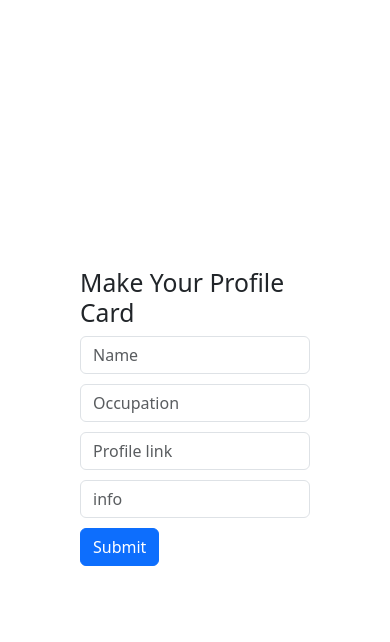
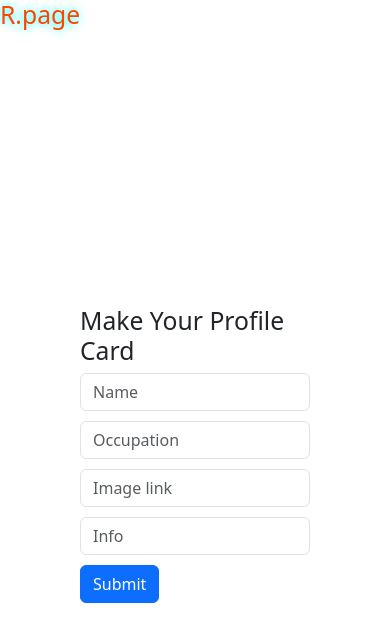
Before and after one commit to Rushi5161/Card-Maker, a plain HTML site: page index.html in a window 390 px wide. Drawn offline with nearby package versions, Linux system fonts and the light colour scheme.

Commit message:
add new feature

```diff
--- a/app.js
+++ b/app.js
@@ -1,6 +1,6 @@
 let form = document.querySelector(".form");
 let inputs = document.querySelectorAll("input");
-let body = document.querySelector("body");
+let main = document.querySelector("#main");
 
 form.addEventListener("submit", function(e){
     e.preventDefault();
@@ -30,7 +30,7 @@ form.addEventListener("submit", function(e){
     card.appendChild(p);
 
 
-    body.appendChild(card);
+    main.appendChild(card);
     console.log(card);
 
     inputs.forEach(function(val){
--- a/index.html
+++ b/index.html
@@ -8,12 +8,15 @@
     <link href="https://cdn.jsdelivr.net/npm/bootstrap@5.3.8/dist/css/bootstrap.min.css" rel="stylesheet" integrity="sha384-sRIl4kxILFvY47J16cr9ZwB07vP4J8+LH7qKQnuqkuIAvNWLzeN8tE5YBujZqJLB" crossorigin="anonymous">
 </head>
 <body>
+    <h2 class="logo">R.page</h2>
+
+    <div id="main">
         <form class="form">
             <h2>Make Your Profile Card</h2>
             <input class="form-control" type="text" placeholder="Name">
             <input class="form-control" type="text" placeholder="Occupation">
-        <input class="form-control" type="text" placeholder="Profile link">
-        <input class="form-control" type="text" placeholder="info">
+            <input class="form-control" type="text" placeholder="Image link">
+            <input class="form-control" type="text" placeholder="Info">
             <input class="btn btn-primary" type="submit"></input>
         </form>
 
@@ -27,8 +30,8 @@
             <p>Lorem ipsum dolor sit amet consectetur, adipisicing elit. Unde eum, et eaque facilis ex voluptate, aut ratione, rem
                     alias nesciunt deleniti. </p>
         </div> -->
+    </div>
 
-    <!-- https://images.unsplash.com/photo-1544005313-94ddf0286df2?q=80&w=688&auto=format&fit=crop&ixlib=rb-4.1.0&ixid=M3wxMjA3fDB8MHxwaG90by1wYWdlfHx8fGVufDB8fHx8fA%3D%3D -->
     <script src="app.js"></script>
 </body>
 </html>
--- a/style.css
+++ b/style.css
@@ -1,9 +1,20 @@
-body {
+#main {
   margin: 0;
   height: 100vh;
   display: flex;
   justify-content: center;
   align-items: center;
+}
+
+.logo {
+  color:orangered;
+  transition: 0.3s;
+  cursor: pointer;
+}
+
+.logo:hover {
+  text-shadow: 0 0 10px aqua;
+
 }
 
 .form{
@@ -45,3 +56,15 @@ input:hover {
   height: 100%;
   object-fit: cover;
 }
+
+@media (max-width: 600px) {
+  #main {
+    flex-direction: column;
+    align-items: center;
+  }
+
+  .card {
+    width: 50%;
+    height: auto;
+  }
+}
```
Lines whose indentation alone changed are shown as unchanged.
